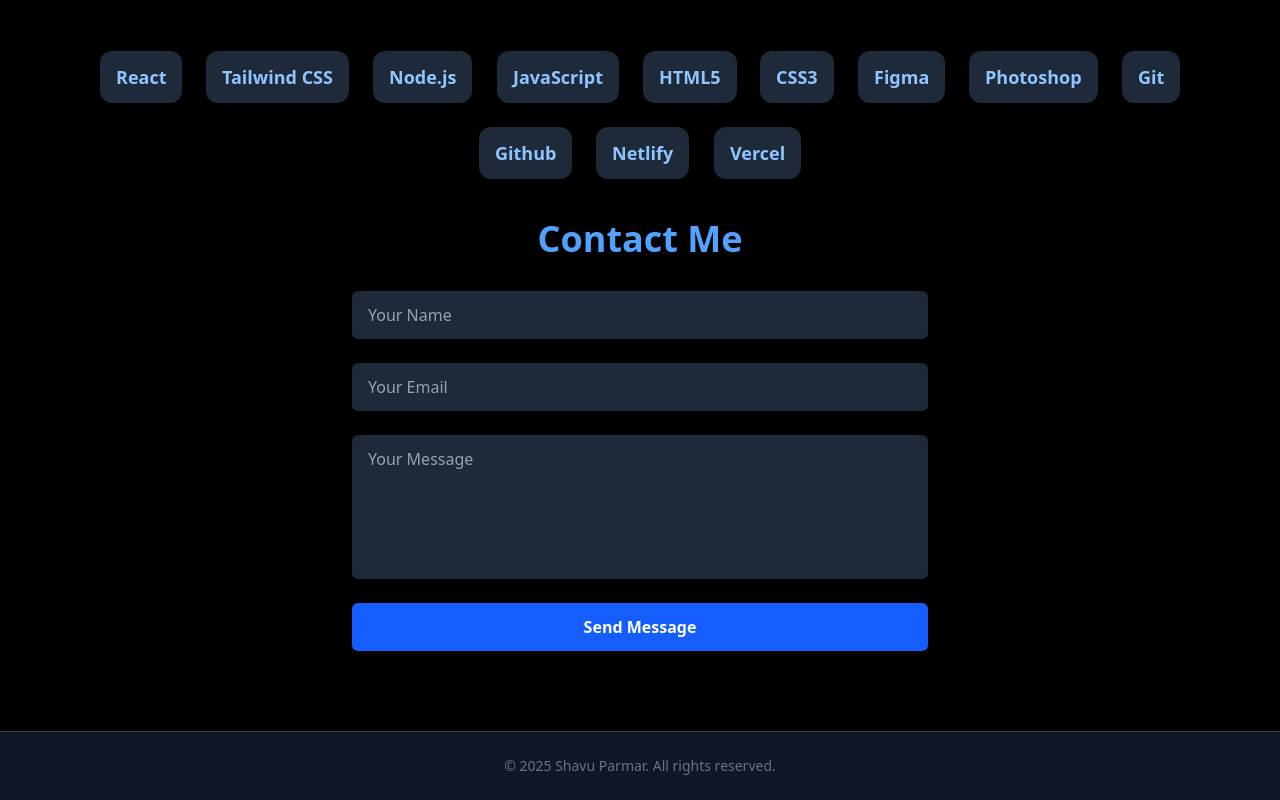
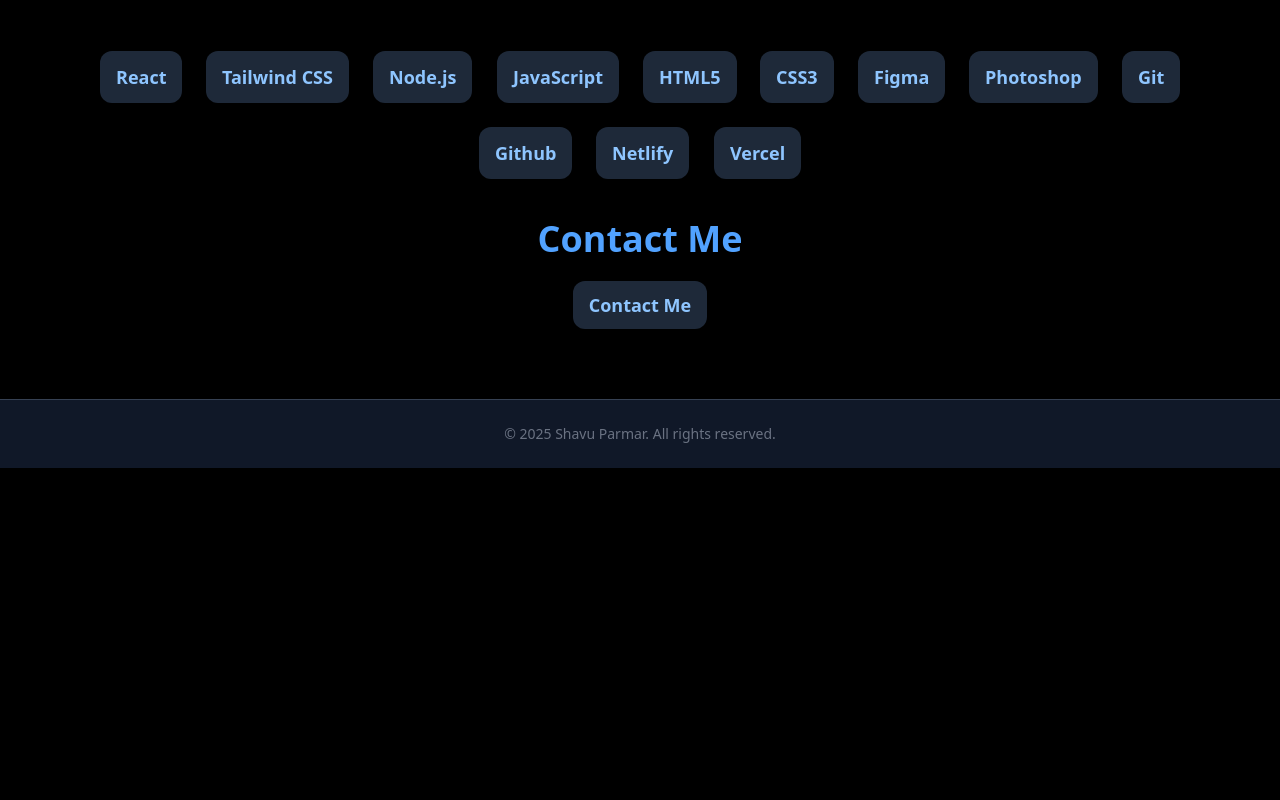
Before and after one commit to shavuparmar/PortFolio, a React (Vite) app: page / in a window 1280 px wide. Shown: the part 2052-2852 px from the top of the page. After the commit the page ends 2520 px from the top, so only its background shows below. Built offline with nearby package versions, Linux system fonts and the light colour scheme.

Commit message:
Contact forum Pages added in site

```diff
--- a/package.json
+++ b/package.json
@@ -20,7 +20,7 @@
     "react-dom": "^19.1.0",
     "react-icon": "^1.0.0",
     "react-icons": "^5.5.0",
-    "react-router-dom": "^7.6.2",
+    "react-router-dom": "^7.6.3",
     "tailwindcss": "^4.1.10"
   },
   "devDependencies": {
--- /dev/null
+++ b/src/Pages/ContactForm.tsx
@@ -0,0 +1,35 @@
+import React from 'react';
+
+const ContactForm: React.FC = () => {
+  return (
+    <div style={styles.container}>
+      <iframe
+        src="https://docs.google.com/forms/d/e/1FAIpQLSd9MvkvDLm_uUoBcD3PZVwbx3Lrc6tzzJPyhJWXd7YLX4LD3A/viewform?embedded=true"
+        style={styles.iframe}
+        allowFullScreen
+        loading="lazy"
+        title="Contact Form"
+      >
+        Loading…
+      </iframe>
+    </div>
+  );
+};
+
+const styles: { [key: string]: React.CSSProperties } = {
+  container: {
+    maxWidth: '100%',
+    padding: '1rem',
+    display: 'flex',
+    justifyContent: 'center',
+    backgroundColor:"white"
+  },
+  iframe: {
+    width: '100%',
+    maxWidth: '800px',
+    height: '100vh',
+    border: 'none',
+  },
+};
+
+export default ContactForm;
--- a/src/Pages/HomePage.tsx
+++ b/src/Pages/HomePage.tsx
@@ -6,6 +6,7 @@
 import { BiCoffee } from "react-icons/bi";
 import { BsSnapchat } from "react-icons/bs";
 import { FiFigma } from "react-icons/fi";
+import { Link } from "react-router-dom";
 
 const titles = ["Web Developer", "Graphics Designer", "UI/UX Designer"];
 
@@ -42,27 +43,9 @@
   }, [typingIndex, typingForward, titleIndex]);
 
   // Handle form state
-  const [formData, setFormData] = useState({ name: "", email: "", message: "" });
-  const [formStatus, setFormStatus] = useState("");
 
-  const handleChange = (
-    e: React.ChangeEvent<HTMLInputElement | HTMLTextAreaElement>
-  ) => {
-    setFormData({ ...formData, [e.target.name]: e.target.value });
-  };
 
-  const handleSubmit = (e: React.FormEvent<HTMLFormElement>) => {
-    e.preventDefault();
-    if (formData.name && formData.email && formData.message) {
-      setFormStatus("Sending...");
-      setTimeout(() => {
-        setFormStatus("Message sent! Thank you.");
-        setFormData({ name: "", email: "", message: "" });
-      }, 1500);
-    } else {
-      setFormStatus("Please fill all fields.");
-    }
-  };
+
   return (
     <div className=" text-gray-200 min-h-screen font-sans">
       {/* Header */}
@@ -369,53 +352,11 @@
         data-aos="fade-up"
       >
         <h2 className="text-4xl font-bold mb-8 text-center text-blue-400">Contact Me</h2>
-        <form
-          onSubmit={handleSubmit}
-          className="flex flex-col max-w-xl mx-auto space-y-6"
-          noValidate
-        >
-          <input
-            type="text"
-            name="name"
-            placeholder="Your Name"
-            value={formData.name}
-            onChange={handleChange}
-            className="rounded-md px-4 py-3 bg-gray-800 text-gray-200 placeholder-gray-400 focus:outline-none focus:ring-2 focus:ring-blue-500"
-            required
-          />
-          <input
-            type="email"
-            name="email"
-            placeholder="Your Email"
-            value={formData.email}
-            onChange={handleChange}
-            className="rounded-md px-4 py-3 bg-gray-800 text-gray-200 placeholder-gray-400 focus:outline-none focus:ring-2 focus:ring-blue-500"
-            required
-          />
-          <textarea
-            name="message"
-            placeholder="Your Message"
-            rows={5}
-            value={formData.message}
-            onChange={handleChange}
-            className="rounded-md px-4 py-3 bg-gray-800 text-gray-200 placeholder-gray-400 focus:outline-none focus:ring-2 focus:ring-blue-500 resize-none"
-            required
-          />
-          <button
-            type="submit"
-            className="bg-blue-600 hover:bg-blue-700 text-white font-semibold py-3 rounded-md transition-colors"
-          >
-            Send Message
-          </button>
-          {formStatus && (
-            <p
-              className={`text-center mt-3 ${formStatus.includes("sent") ? "text-green-400" : "text-red-400"
-                }`}
-            >
-              {formStatus}
-            </p>
-          )}
-        </form>
+       <div className="text-center">
+
+            <Link to={"/forum"} className="bg-gray-800 rounded-xl py-3 px-4 cursor-default shadow-md hover:shadow-slate-500 transition-shadow duration-300 text-lg font-semibold text-blue-300 cursor-pointer"> Contact Me</Link>
+
+       </div>
       </section>
 
       {/* Footer */}
--- a/src/main.tsx
+++ b/src/main.tsx
@@ -3,6 +3,7 @@
 import './index.css'
 import { createBrowserRouter, RouterProvider } from 'react-router-dom'
 import HomePage from './Pages/HomePage'
+import ContactForm from './Pages/ContactForm'
 
 
 
@@ -10,6 +11,11 @@
   {
     path:"/",
     element:<HomePage/>
+  },
+  {
+    path:"forum",
+    element:<ContactForm/>,
+
   }
 ])
 
```
Also changed, not shown: 1 other file (tests, documents, lock files or other folders).
